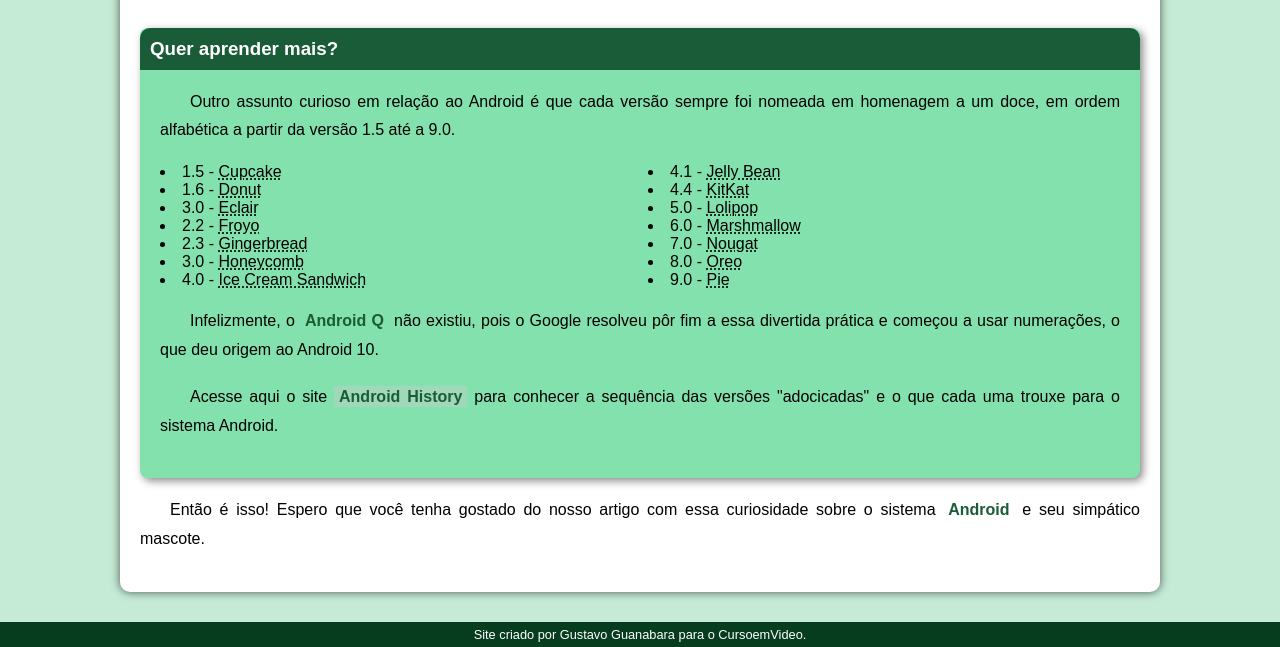
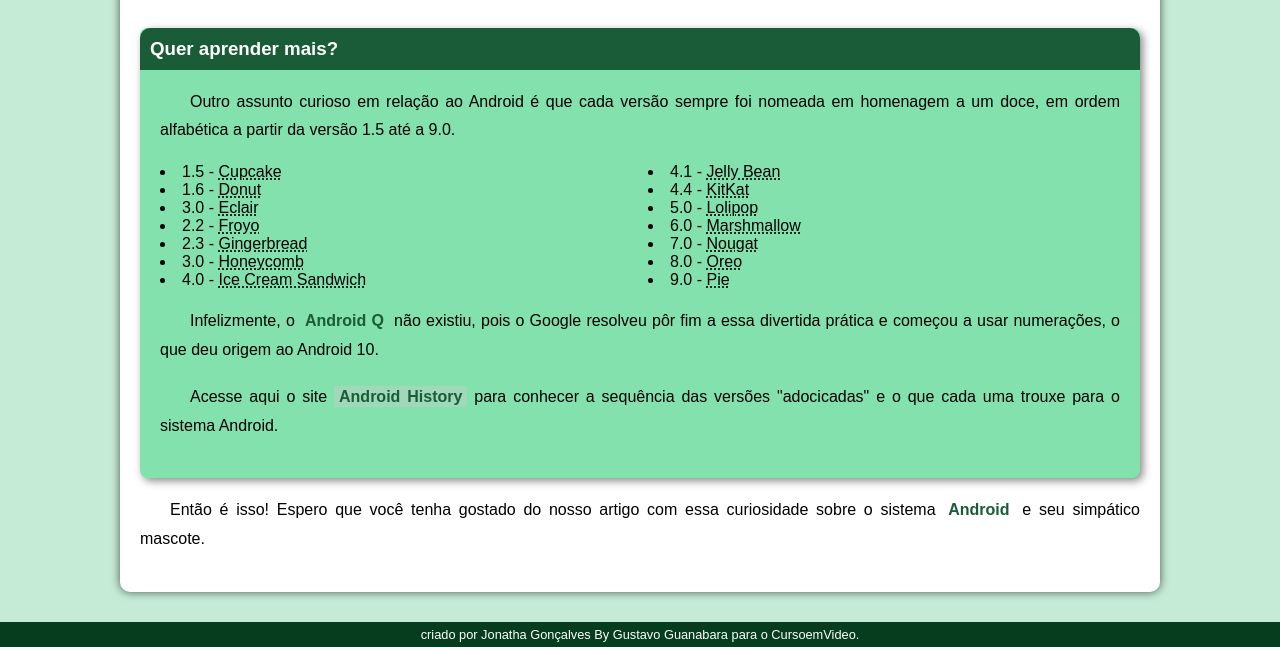
Before and after one commit to Jonattha/projeto-android, a plain HTML site: page index.html in a window 1280 px wide. Shown: the part 2393-3040 px from the top of the page. Drawn offline with Linux system fonts and the light colour scheme.

Commit message:
Update index.html

```diff
--- a/index.html
+++ b/index.html
@@ -141,7 +141,7 @@
         </article>
     </main>
     <footer>
-        <p>Site criado por Gustavo Guanabara para o CursoemVideo.</p>
+        <p>criado por Jonatha Gonçalves By Gustavo Guanabara para o CursoemVideo.</p>
     </footer>
 </body>
 </html>
```
